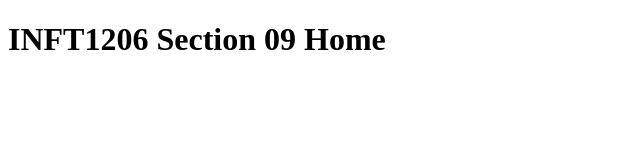
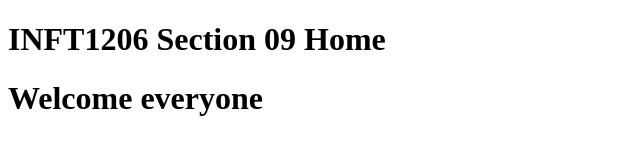
Before and after one commit to Draedn/WebDevStuff, a plain HTML site: page index.html in a window 1280 px wide. Shown: the whole page, without its empty margins (0-640 px from the left). Drawn offline with Linux system fonts and the light colour scheme.

Commit message:
new commit

```diff
--- a/index.html
+++ b/index.html
@@ -7,5 +7,6 @@
 </head>
 <body>
     <h1>INFT1206 Section 09 Home</h1>
+    <h1>Welcome everyone</h1>
 </body>
 </html>
```
